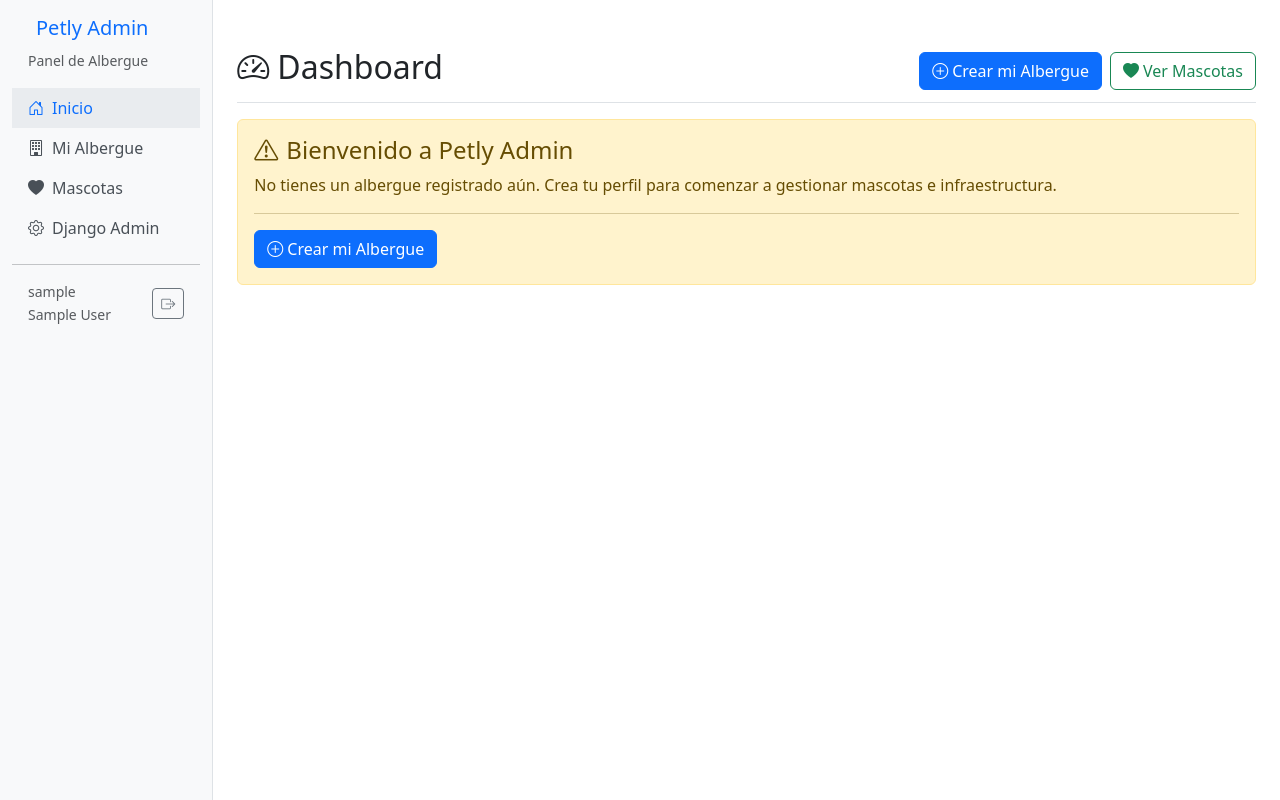
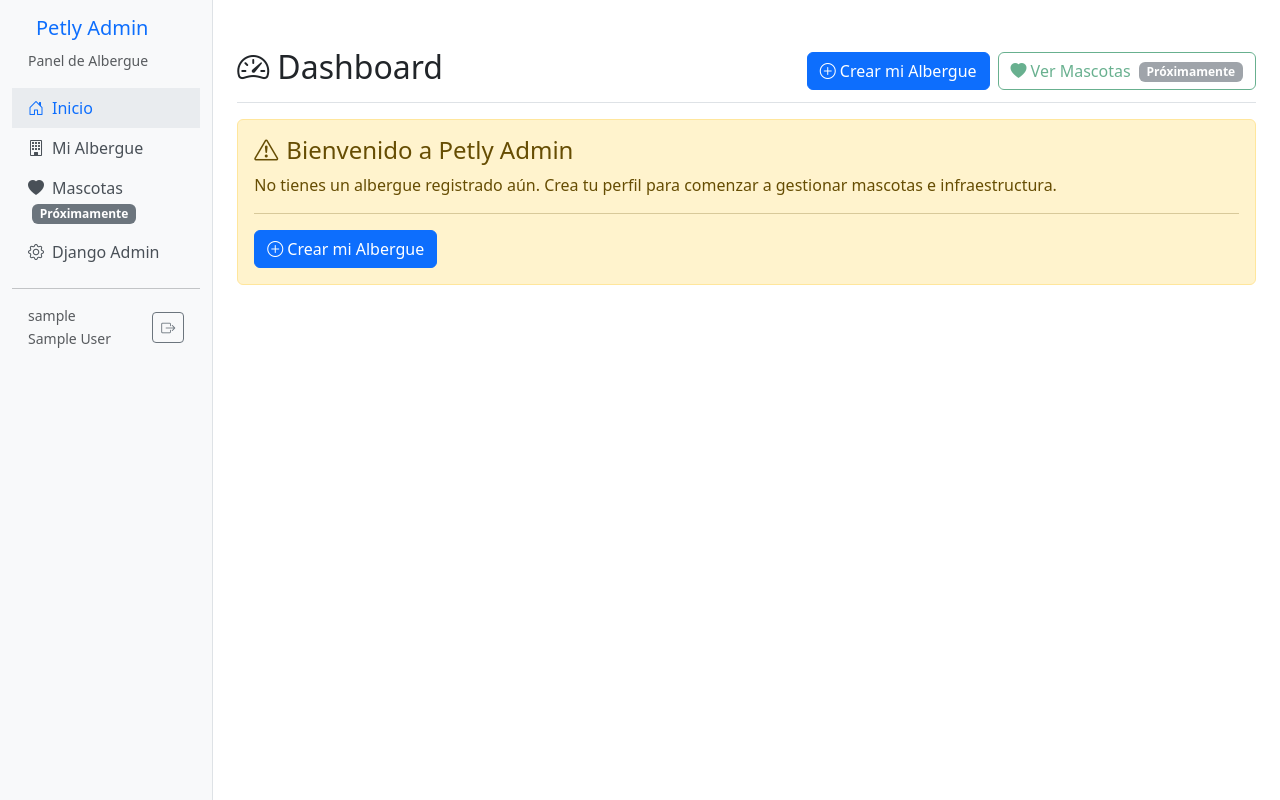
Before and after one commit to Programer-DMeli/Petly_Proyect, a Django app: page /panel/ in a window 1280 px wide. Run offline with Django 5.2, Linux system fonts and the light colour scheme; the visitor is signed in with stand-in values (Sample User, id 1); data that the repository does not hold is empty; some libraries are stand-ins or nearby versions.

Commit message:
fix(panel): deshabilitar enlace Mascotas (pendiente Fase 2)

```diff
--- a/backend-admin/templates/base.html
+++ b/backend-admin/templates/base.html
@@ -43,8 +43,8 @@
                             </a>
                         </li>
                         <li class="nav-item">
-                            <a class="nav-link {% if request.path == '/panel/mascotas/' %}active{% endif %}" href="{% url 'mascota_lista' %}">
-                                <i class="bi bi-heart-fill me-2"></i>Mascotas
+                            <a class="nav-link disabled" href="#" aria-disabled="true">
+                                <i class="bi bi-heart-fill me-2"></i>Mascotas <span class="badge bg-secondary ms-1">Próximamente</span>
                             </a>
                         </li>
                         <li class="nav-item">
--- a/backend-admin/templates/panel/home.html
+++ b/backend-admin/templates/panel/home.html
@@ -15,9 +15,9 @@
                 <i class="bi bi-plus-circle me-1"></i>Crear mi Albergue
             </a>
         {% endif %}
-        <a href="{% url 'mascota_lista' %}" class="btn btn-outline-success">
-            <i class="bi bi-heart-fill me-1"></i>Ver Mascotas
-        </a>
+        <button class="btn btn-outline-success disabled" aria-disabled="true">
+            <i class="bi bi-heart-fill me-1"></i>Ver Mascotas <span class="badge bg-secondary ms-1">Próximamente</span>
+        </button>
     </div>
 </div>
 
```
